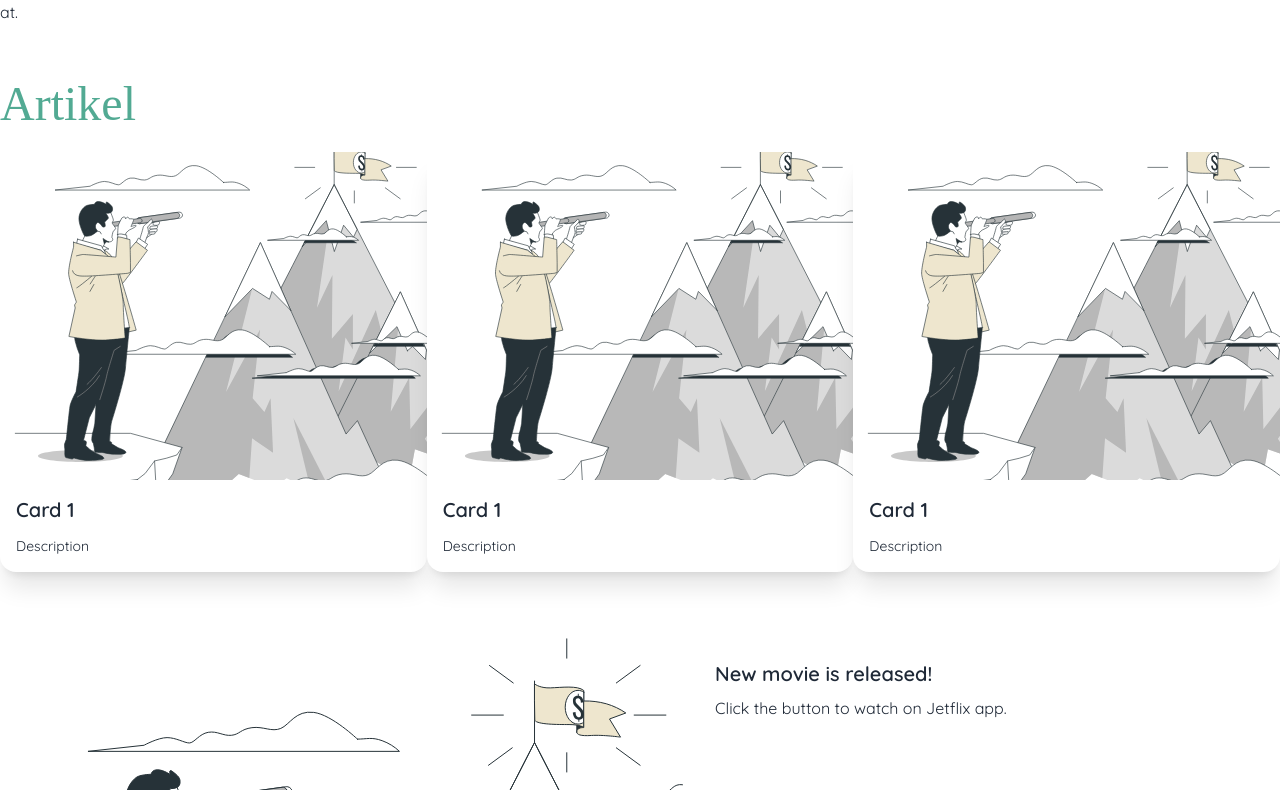
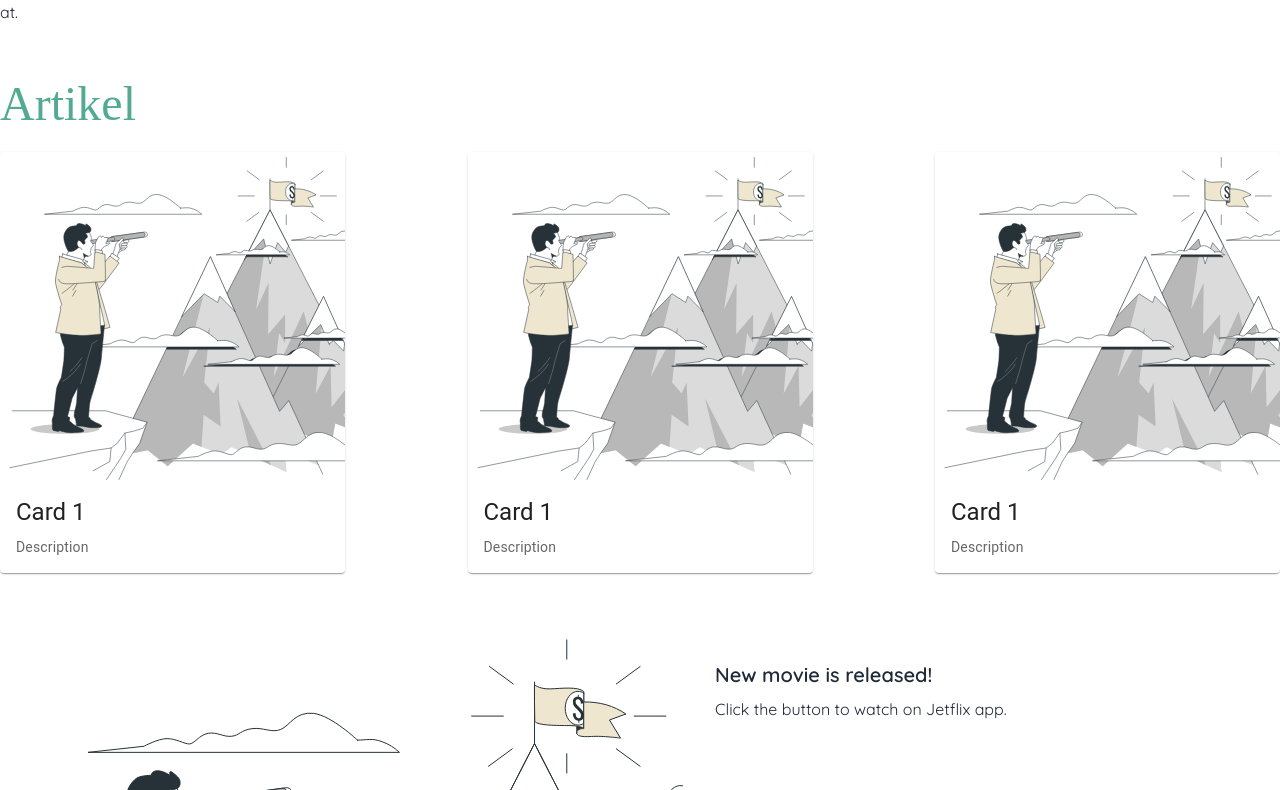
Before and after one commit to Zulfaabam/gbm-app, a Next.js app: page / in a window 1280 px wide. Shown: the part 2890-3680 px from the top of the page. Built offline with nearby package versions, Linux system fonts and the light colour scheme; no server answers; a web font is replaced by a local one.

Commit message:
[ADD] pre-order page heading and adjustments

```diff
--- /dev/null
+++ b/components/ActionAreaCard.tsx
@@ -0,0 +1,45 @@
+import React from "react";
+import Card from "@mui/material/Card";
+import CardContent from "@mui/material/CardContent";
+import CardMedia from "@mui/material/CardMedia";
+import Typography from "@mui/material/Typography";
+import { CardActionArea } from "@mui/material";
+
+export interface CardProps {
+  maxWidth?: number;
+  img: string;
+  title: string;
+  desc: string;
+}
+
+export default function ActionAreaCard({
+  maxWidth,
+  img,
+  title,
+  desc,
+}: CardProps) {
+  return (
+    <Card sx={{ maxWidth: maxWidth || 345 }}>
+      <CardActionArea>
+        <CardMedia component="img" height="140" image={img} alt={title} />
+        <CardContent>
+          <Typography
+            gutterBottom
+            variant="h5"
+            component="div"
+            className="font-sans font-semibold"
+          >
+            {title}
+          </Typography>
+          <Typography
+            variant="body2"
+            color="text.secondary"
+            className="font-sans"
+          >
+            {desc}
+          </Typography>
+        </CardContent>
+      </CardActionArea>
+    </Card>
+  );
+}
--- a/components/Avatar.tsx
+++ /dev/null
@@ -1,18 +0,0 @@
-import React from "react";
-
-interface AvatarProps {
-  imgUrl?: string | null;
-  width?: string;
-}
-
-const Avatar = ({ imgUrl, width }: AvatarProps) => {
-  return (
-    <div className="avatar">
-      <div className={`w-${width ? width : "12"} rounded-full`}>
-        <img src={imgUrl ? imgUrl : "/icons/gbm-logo-32.png"} />
-      </div>
-    </div>
-  );
-};
-
-export default Avatar;
--- a/components/Card.tsx
+++ /dev/null
@@ -1,28 +0,0 @@
-import Image from "next/image";
-import React from "react";
-
-export interface CardProps {
-  img: string;
-  title: string;
-  desc: string;
-}
-
-const Card = ({ img, title, desc }: CardProps) => {
-  return (
-    <div className="card card-compact w-[440px] h-[420px] bg-base-100 shadow-xl">
-      <figure>
-        {/* <Image src={img} alt={img} fill /> */}
-        <img src={img} alt={img} />
-      </figure>
-      <div className="card-body">
-        <h2 className="card-title">{title}</h2>
-        <p>{desc}</p>
-        {/* <div className="card-actions justify-end">
-          <button className="btn btn-primary">Buy Now</button>
-        </div> */}
-      </div>
-    </div>
-  );
-};
-
-export default Card;
--- a/components/Navbar.tsx
+++ b/components/Navbar.tsx
@@ -7,10 +7,10 @@ import {
   MdOutlineKeyboardArrowDown,
 } from "react-icons/md";
 import { User } from "firebase/auth";
-import Avatar from "./Avatar";
 import Modal from "./Modal";
 import logOut from "@/firebase/auth/signout";
 import { useRouter } from "next/router";
+import { Avatar } from "@mui/material";
 
 const DropdownMenu: React.FC = ({ children }) => (
   <ul className="p-2 bg-white z-10">{children}</ul>
@@ -189,7 +189,10 @@ export const Navbar = ({ user }: NavbarProps) => {
           <ul className="menu menu-horizontal px-1">
             <li tabIndex={0}>
               <a className="text-white flex gap-2">
-                <Avatar imgUrl={user.photoURL} />
+                <Avatar
+                  src={user.photoURL || "/icons/gbm-logo-32.png"}
+                  alt={user.displayName || "Foto profil"}
+                />
                 <p>{user.displayName || user.email}</p>
               </a>
               <DropdownMenu>
--- a/components/layouts/home/Artikel.tsx
+++ b/components/layouts/home/Artikel.tsx
@@ -1,4 +1,4 @@
-import Card from "components/Card";
+import ActionAreaCard from "@/components/ActionAreaCard";
 import React from "react";
 
 const Artikel = () => {
@@ -7,9 +7,21 @@ const Artikel = () => {
       <div className="max-w-8xl mx-auto space-y-6">
         <h2 className="font-heading text-gbm-green-light text-5xl">Artikel</h2>
         <div className="flex justify-between">
-          <Card img="images/bro.svg" title="Card 1" desc="Description" />
-          <Card img="images/bro.svg" title="Card 1" desc="Description" />
-          <Card img="images/bro.svg" title="Card 1" desc="Description" />
+          <ActionAreaCard
+            img="images/bro.svg"
+            title="Card 1"
+            desc="Description"
+          />
+          <ActionAreaCard
+            img="images/bro.svg"
+            title="Card 1"
+            desc="Description"
+          />
+          <ActionAreaCard
+            img="images/bro.svg"
+            title="Card 1"
+            desc="Description"
+          />
         </div>
       </div>
     </div>
--- a/components/layouts/home/InformasiKesehatan.tsx
+++ b/components/layouts/home/InformasiKesehatan.tsx
@@ -9,11 +9,11 @@ interface TextBoxProps {
 const TextBox = ({ content, color, onClick }: TextBoxProps) => (
   <div
     className={`border-2 border-${
-      color ? color : "black"
+      color || "black"
     } rounded-lg flex justify-center items-center max-w-[266px] px-7 py-14 cursor-pointer bg-white`}
     onClick={onClick}
   >
-    <p className={`font-heading text-${color ? color : "black"} text-center`}>
+    <p className={`font-heading text-${color || "black"} text-center`}>
       {content}
     </p>
   </div>
--- a/pages/login.tsx
+++ b/pages/login.tsx
@@ -99,6 +99,9 @@ const login = () => {
                 }
                 className="absolute top-[50px] right-[15px]"
                 onClick={(e) => handleShowPassword(e)}
+                onKeyPress={(e) => {
+                  if (e.key === "Enter") return;
+                }}
               />
             </div>
             <a href="" className="underline">
--- a/pages/pre-order.tsx
+++ b/pages/pre-order.tsx
@@ -3,10 +3,10 @@ import useSWR from "swr";
 import { fetcher } from "common/utils/fetcher";
 import { BarLoader } from "react-spinners";
 import MainLayout from "components/layouts/MainLayout";
-import Card from "components/Card";
+import ActionAreaCard from "components/ActionAreaCard";
 import { AuthContext } from "context/AuthContext";
 import Link from "next/link";
-import { Button } from "@/components/Button";
+import { Button } from "components/Button";
 import { Typography } from "@mui/material";
 export interface PreOrder {
   id: string;
@@ -58,16 +58,36 @@ const preOrder = () => {
 
   return (
     <MainLayout>
-      <div className="py-7 max-w-8xl mx-auto min-h-screen flex justify-center gap-4 flex-wrap">
+      <div className="py-7 max-w-8xl mx-auto min-h-screen">
+        <div className="mb-5">
+          <div className="h-5 w-full bg-maroon rounded-t-lg"></div>
+          <div className="bg-cream space-y-3 pb-5 pt-8">
+            <h1 className="font-heading text-5xl text-center">
+              Pre-Order Alat Kesehatan GBM UNDIP
+            </h1>
+            <p className="text-xl max-w-[970px] mx-auto font-medium text-justify">
+              Halo! Selamat datang di Pre-Order kesehatan oleh GBM Undip 2023
+              Produk Pre-order adalah produk yang memiliki masa pengemasan yang
+              lebih lama, yaitu tujuh hari atau lebih. Produk Pre-order umumnya
+              adalah produk custom atau produk yang membutuhkan penanganan
+              khusus. Masa pengemasan untuk produk Pre-order adalah 7-30 hari
+              kerja. Gizi Bakti Masyarakat memfasilitasi teman-teman yang mau
+              mencari alat kesehatan dengan mudah dan terpercaya.
+            </p>
+          </div>
+        </div>
+        <div className="grid grid-cols-4 gap-4">
           {data?.map((d) => (
-          <Card
+            <ActionAreaCard
               key={d.id}
+              maxWidth={300}
               img={d.data.iconURL}
               title={d.data.desc}
               desc={d.data.longDesc}
             />
           ))}
         </div>
+      </div>
     </MainLayout>
   );
 };
--- a/pages/sewa.tsx
+++ b/pages/sewa.tsx
@@ -3,10 +3,10 @@ import useSWR from "swr";
 import { fetcher } from "common/utils/fetcher";
 import { BarLoader } from "react-spinners";
 import MainLayout from "components/layouts/MainLayout";
-import Card from "components/Card";
+import ActionAreaCard from "components/ActionAreaCard";
 import { AuthContext } from "context/AuthContext";
 import Link from "next/link";
-import { Button } from "@/components/Button";
+import { Button } from "components/Button";
 import { Typography } from "@mui/material";
 export interface Sewa {
   id: string;
@@ -59,10 +59,11 @@ const sewa = () => {
 
   return (
     <MainLayout>
-      <div className="py-7 max-w-8xl mx-auto min-h-screen flex justify-center gap-4 flex-wrap">
+      <div className="py-7 max-w-8xl mx-auto min-h-screen grid grid-cols-4 gap-4">
         {data?.map((d) => (
-          <Card
+          <ActionAreaCard
             key={d.id}
+            maxWidth={300}
             img={d.data.iconURL}
             title={d.data.desc}
             desc={d.data.longDesc}
```
Lines whose indentation alone changed are shown as unchanged.
